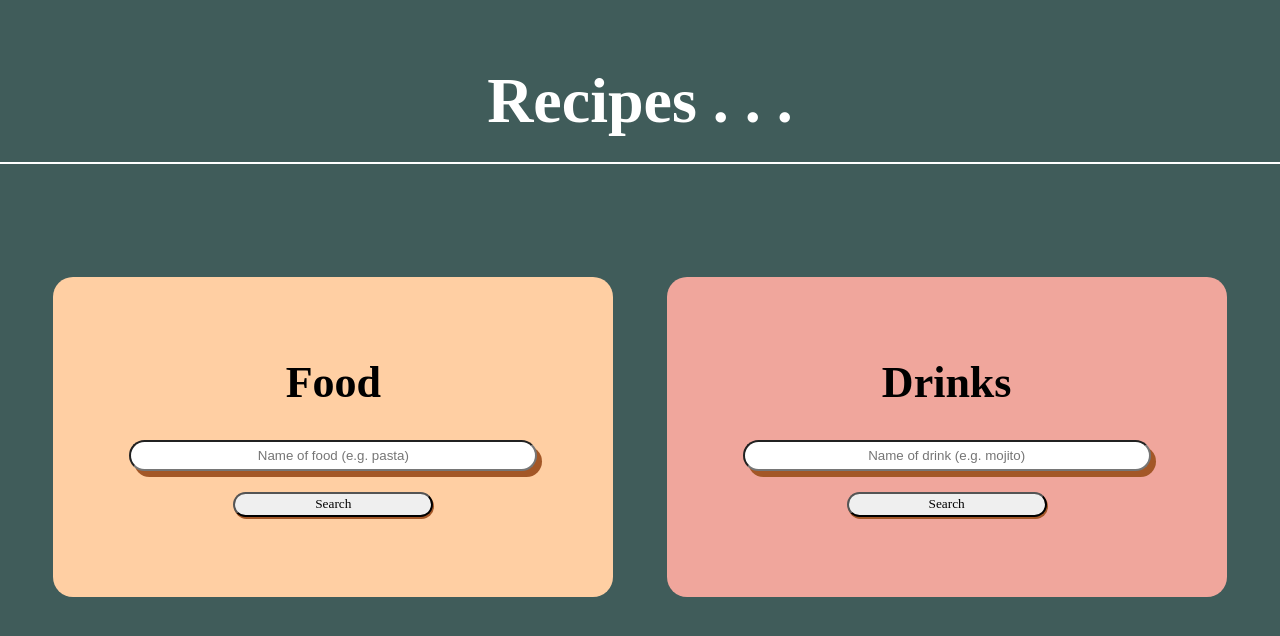
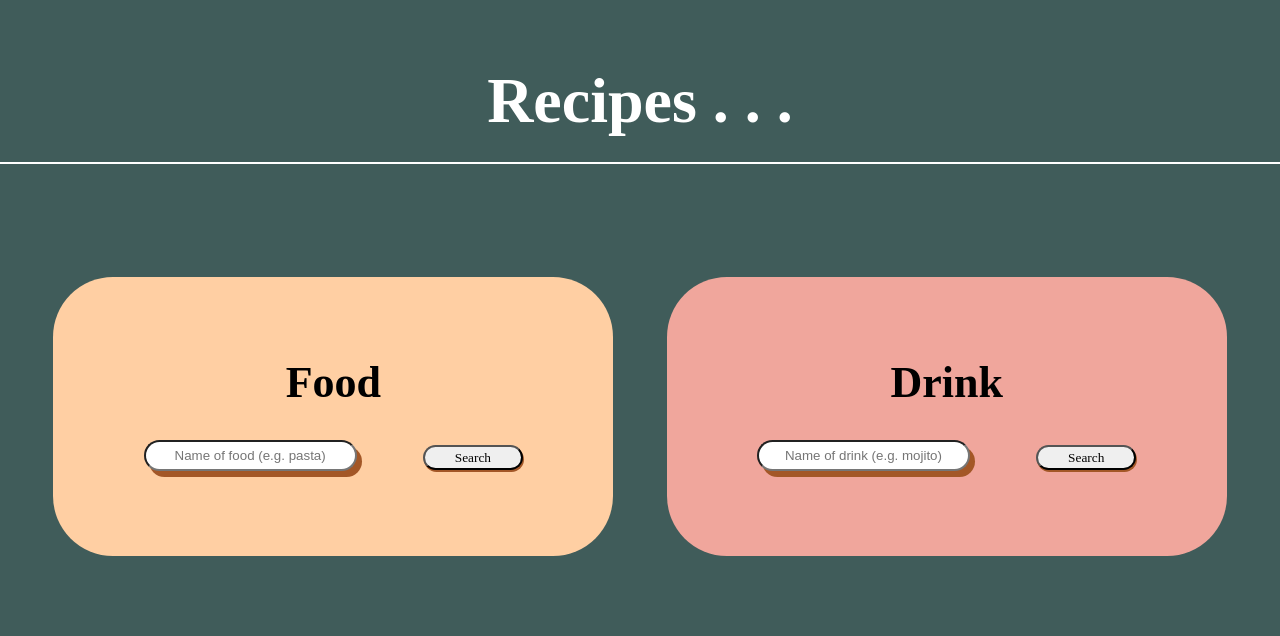
Before and after one commit to michellewongi/recipes, a React (Create React App) app: page / in a window 1280 px wide. Shown: the top 636 px of the page. Built offline with nearby package versions, Linux system fonts and the light colour scheme; a web font is replaced by a local one.

Commit message:
updating layout

```diff
--- a/src/App.css
+++ b/src/App.css
@@ -20,10 +20,9 @@ hr {
 input {
   border-radius: 20px;
   height: 25px;
-  margin: 0 auto;
   margin-bottom: 0.3rem;
   text-align: center;
-  width: 80%;
+  width: 40%;
 }
 
 strong {
@@ -31,6 +30,12 @@ strong {
 }
 
 /* Main layout */
+
+.fields {
+  align-items: center;
+  display: flex;
+  flex-direction: column;
+}
 
 .logo {
   color: white;
@@ -48,7 +53,7 @@ strong {
 
 .food-section,
 .drinks-section {
-  border-radius: 20px;
+  border-radius: 60px;
   display: flex;
   flex-direction: column;
   padding: 5rem 1.5rem;
@@ -90,7 +95,7 @@ strong {
 
 .food-name,
 .drinks-name {
-  font-size: 1.5rem;
+  font-size: 2rem;
   text-align: center;
 }
 
@@ -100,7 +105,7 @@ strong {
   border-radius: 15px;
   height: 25px;
   margin: 1rem auto 0;
-  width: 40%;
+  width: 20%;
 }
 
 .recipeCard,
@@ -110,6 +115,7 @@ strong {
 
 .drinkCard img,
 .recipeCard img {
+  border-radius: 10px;
   width: 100%;
 }
 
@@ -118,7 +124,7 @@ strong {
 }
 
 .link {
-  color: black;
+  color: rgb(177, 51, 5);
   display: block;
   text-align: center;
   text-decoration: none;
@@ -131,7 +137,12 @@ strong {
 
   input {
     max-width: 400px;
-    width: 100%;
+    width: 40%;
+  }
+
+  .fields {
+    flex-direction: row;
+    justify-content: space-evenly;
   }
 
   .search-section {
@@ -144,7 +155,13 @@ strong {
 
   .foodBtn,
   .drinkBtn {
-    max-width: 200px;
+    max-width: 100px;
+    margin: 0;
+  }
+
+  .food-name,
+  .drinks-name {
+    font-size: 1.75rem;
   }
 
   .search-section {
--- a/src/components/Drinks.js
+++ b/src/components/Drinks.js
@@ -14,8 +14,8 @@ function Drinks({ drinkList }) {
   if (!drinkList) return <></>;
   return (
     <section className="drinkCard">
+      <img src={drinkList.drinks[0].strDrinkThumb} alt="Drink" />
       <h1 className="drinks-name">{drinkList.drinks[0].strDrink}</h1>
-      <img src={drinkList.drinks[0].strDrinkThumb} alt="Drink" />
       <p>
         <strong>Category: </strong>
         {drinkList.drinks[0].strCategory}
--- a/src/components/Recipes.js
+++ b/src/components/Recipes.js
@@ -14,8 +14,8 @@ function Recipe({ recipeList }) {
   if (!recipeList) return <></>;
   return (
     <section className="recipeCard">
+      <img src={recipeList.meals[0].strMealThumb} alt="Food" />
       <h1 className="food-name">{recipeList.meals[0].strMeal}</h1>
-      <img src={recipeList.meals[0].strMealThumb} alt="Food" />
       <p>
         <strong>Category: </strong>
         {recipeList.meals[0].strCategory
--- a/src/containers/Home.js
+++ b/src/containers/Home.js
@@ -58,6 +58,7 @@ function Home() {
       <section className="search-section">
         <section className="food-section">
           <h1 className="food-title">Food</h1>
+          <div className="fields">
             <input
               type="text"
               placeholder="Name of food (e.g. pasta)"
@@ -72,11 +73,13 @@ function Home() {
             >
               Search
             </button>
+          </div>
           <Recipe recipeList={food} />
         </section>
 
         <section className="drinks-section">
-          <h1 className="drinks-title">Drinks</h1>
+          <h1 className="drinks-title">Drink</h1>
+          <div className="fields">
             <input
               type="text"
               placeholder="Name of drink (e.g. mojito)"
@@ -91,6 +94,7 @@ function Home() {
             >
               Search
             </button>
+          </div>
           <Drinks drinkList={drink} />
         </section>
       </section>
```
Lines whose indentation alone changed are shown as unchanged.
